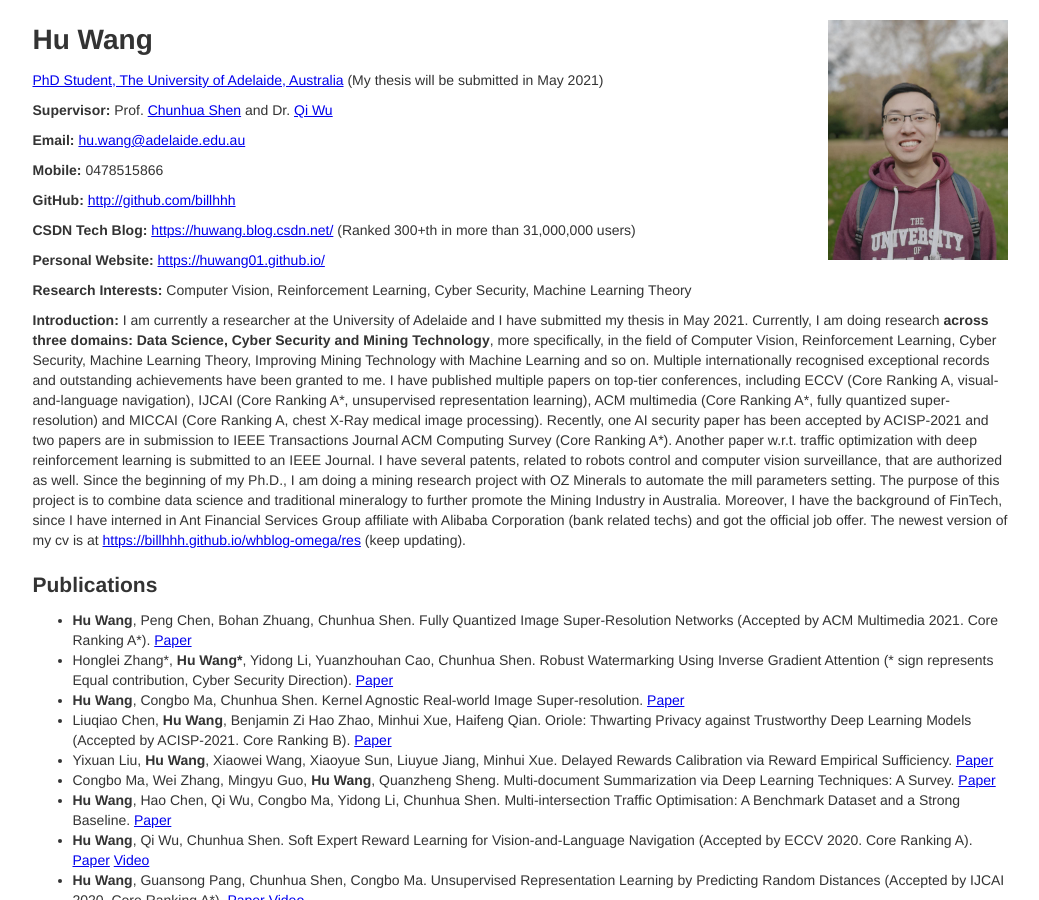
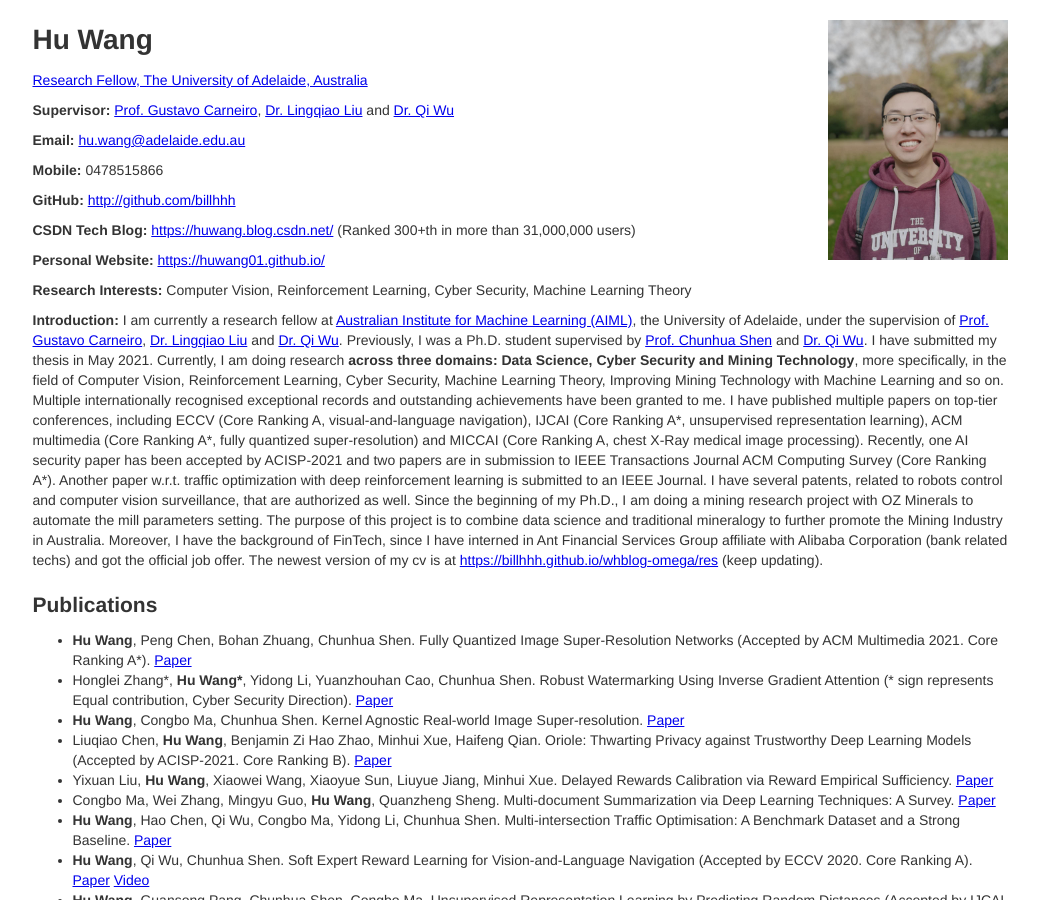
Before and after one commit to billhhh/whblog-omega, a Jekyll site: the page res/index.html, which Jekyll copies as it is, in a window 1280 px wide and 900 px high. Shown: the whole window, without its empty margins (120-1159 px from the left). Built offline with Jekyll 4.4.1, drawn with Linux system fonts in a browser that asks for light colours.

Commit message:
Update index.html

```diff
--- a/res/index.html
+++ b/res/index.html
@@ -12,10 +12,10 @@
     <main>
       <img src='./photo-huwang.jpeg' class="photo"/>
       <h1>Hu Wang</h1>
-      <p><a href = "https://www.adelaide.edu.au/aiml/our-people#aiml-students">PhD Student, The University of Adelaide, Australia</a> (My thesis will be submitted in May 2021)</p>
+      <p><a href = "https://www.adelaide.edu.au/aiml/our-people#aiml-students">Research Fellow, The University of Adelaide, Australia</a></p>
       <p>
         <strong>Supervisor:</strong>
-        <span>Prof. <a href="https://cs.adelaide.edu.au/~chhshen/">Chunhua Shen</a> and Dr. <a href="http://www.qi-wu.me/">Qi Wu</a></span>
+        <span><a href='https://cs.adelaide.edu.au/~carneiro/'>Prof. Gustavo Carneiro</a>, <a href='https://sites.google.com/site/lingqiaoliu83/home/'>Dr. Lingqiao Liu</a> and <a href='http://www.qi-wu.me/'>Dr. Qi Wu</a></span>
       </p>
       <p>
         <strong>Email:</strong>
@@ -43,7 +43,8 @@
       </p>
       <p>
         <strong>Introduction:</strong>
-        I am currently a researcher at the University of Adelaide and I have submitted my thesis in May 2021.
+        I am currently a research fellow at <a href='https://www.adelaide.edu.au/aiml/'> Australian Institute for Machine Learning (AIML)</a>, the University of Adelaide, under the supervision of <a href='https://cs.adelaide.edu.au/~carneiro/'>Prof. Gustavo Carneiro</a>, <a href='https://sites.google.com/site/lingqiaoliu83/home/'>Dr. Lingqiao Liu</a> and <a href='http://www.qi-wu.me/'>Dr. Qi Wu</a>.
+	Previously, I was a Ph.D. student supervised by <a href='http://cs.adelaide.edu.au/~chhshen/'>Prof. Chunhua Shen</a> and <a href='http://www.qi-wu.me/'>Dr. Qi Wu</a>. I have submitted my thesis in May 2021.
 	Currently, I am doing research <strong>across three domains: Data Science, Cyber Security and Mining Technology</strong>, more specifically, in the field of Computer Vision, Reinforcement Learning, Cyber Security, Machine Learning Theory, Improving Mining Technology with Machine Learning and so on.
 	Multiple internationally recognised exceptional records and outstanding achievements have been granted to me.
 	I have published multiple papers on top-tier conferences, including ECCV (Core Ranking A, visual-and-language navigation), IJCAI (Core Ranking A*, unsupervised representation learning), ACM multimedia (Core Ranking A*, fully quantized super-resolution) and MICCAI (Core Ranking A, chest X-Ray medical image processing).
```
